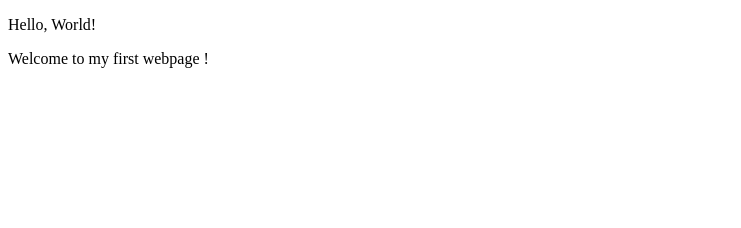
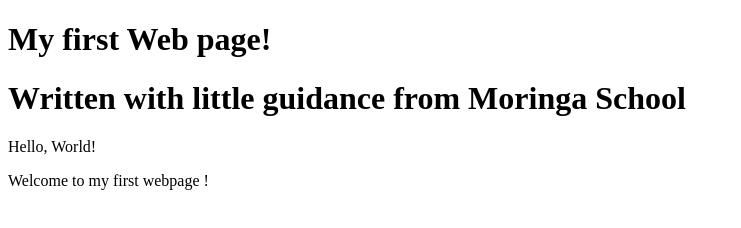
Before and after one commit to geoffrey-odari2/my-first-website, a plain HTML site: page my-first-webpage.html in a window 1280 px wide. Shown: the whole page, without its empty margins (0-741 px from the left). Drawn offline with Linux system fonts and the light colour scheme.

Commit message:
add header block elements to page

```diff
--- a/my-first-webpage.html
+++ b/my-first-webpage.html
@@ -4,6 +4,8 @@
           <title>My first Webpage!</title>
       </head>
       <body>
+          <h1>My first Web page!</h1>
+          <h1>Written with little guidance from Moringa School</h1>
           <p>Hello, World!</p>
           <p>Welcome to my first webpage !</p>
       </body>
```
